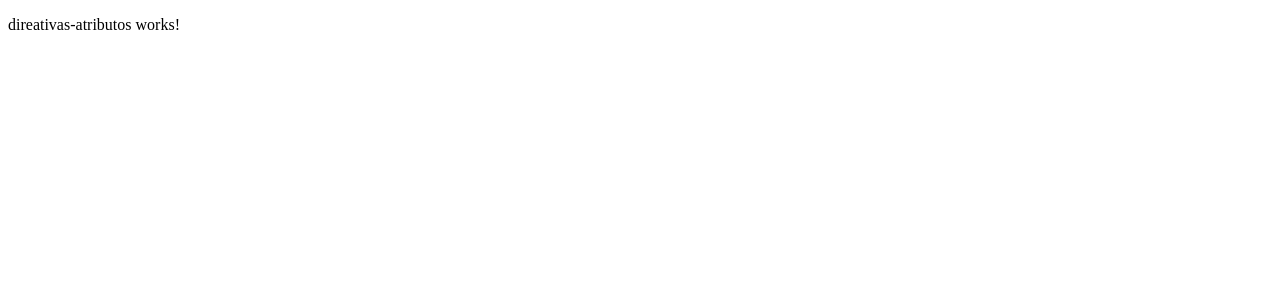
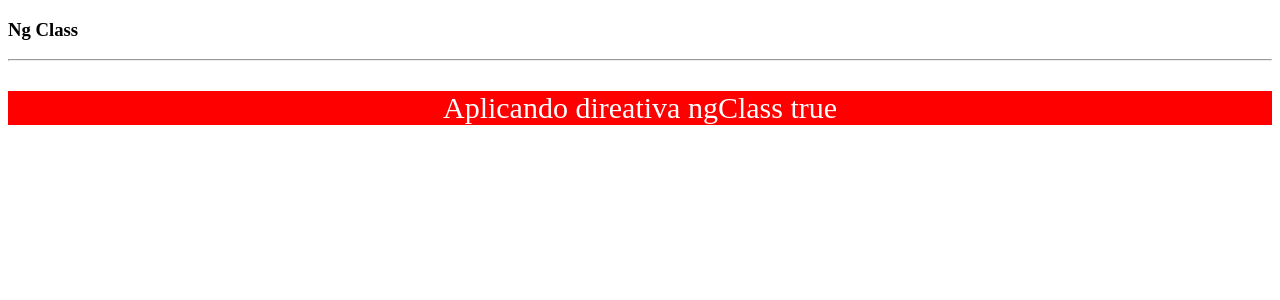
Before and after one commit to Brunocs1991/udemy_angular_basico_avancado, an Angular app in the folder primeiro_app/: page / in a window 1280 px wide. Shown: the top 300 px of the page. Built offline with nearby package versions, Linux system fonts and the light colour scheme.

Commit message:
ng class

```diff
--- a/primeiro_app/src/app/direativas-atributos/direativas-atributos.component.html
+++ b/primeiro_app/src/app/direativas-atributos/direativas-atributos.component.html
@@ -1 +1,6 @@
-<p>direativas-atributos works!</p>
+<h3>Ng Class</h3>
+<hr />
+
+<p [ngClass]="{ active: valor, disabled: !valor }">
+  Aplicando direativa ngClass {{ valor }}
+</p>
--- a/primeiro_app/src/app/direativas-atributos/direativas-atributos.component.scss
+++ b/primeiro_app/src/app/direativas-atributos/direativas-atributos.component.scss
@@ -0,0 +1,13 @@
+.active{
+  background: red;
+  text-align: center;
+  color: white;
+  font-size: 30px;
+}
+
+.disabled {
+  background: blue;
+  text-align: center;
+  color: white;
+  font-size: 30px;
+}
--- a/primeiro_app/src/app/direativas-atributos/direativas-atributos.component.ts
+++ b/primeiro_app/src/app/direativas-atributos/direativas-atributos.component.ts
@@ -3,13 +3,16 @@ import { Component, OnInit } from '@angular/core';
 @Component({
   selector: 'app-direativas-atributos',
   templateUrl: './direativas-atributos.component.html',
-  styleUrls: ['./direativas-atributos.component.scss']
+  styleUrls: ['./direativas-atributos.component.scss'],
 })
 export class DireativasAtributosComponent implements OnInit {
+  public valor: boolean = true;
 
-  constructor() { }
+  constructor() {}
 
   ngOnInit(): void {
+    setInterval(() => {
+      this.valor = !this.valor;
+    }, 2000);
   }
-
 }
```
